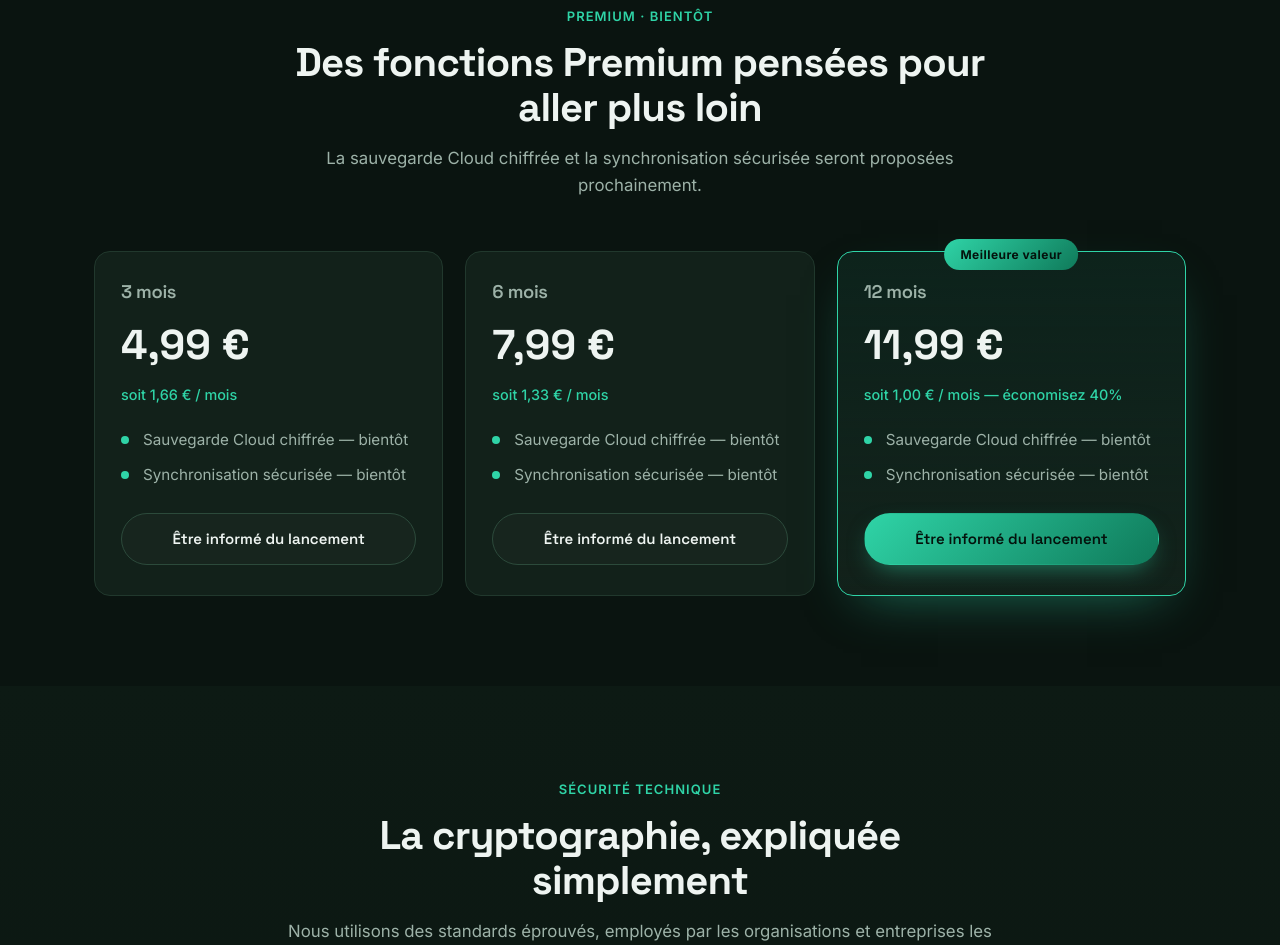
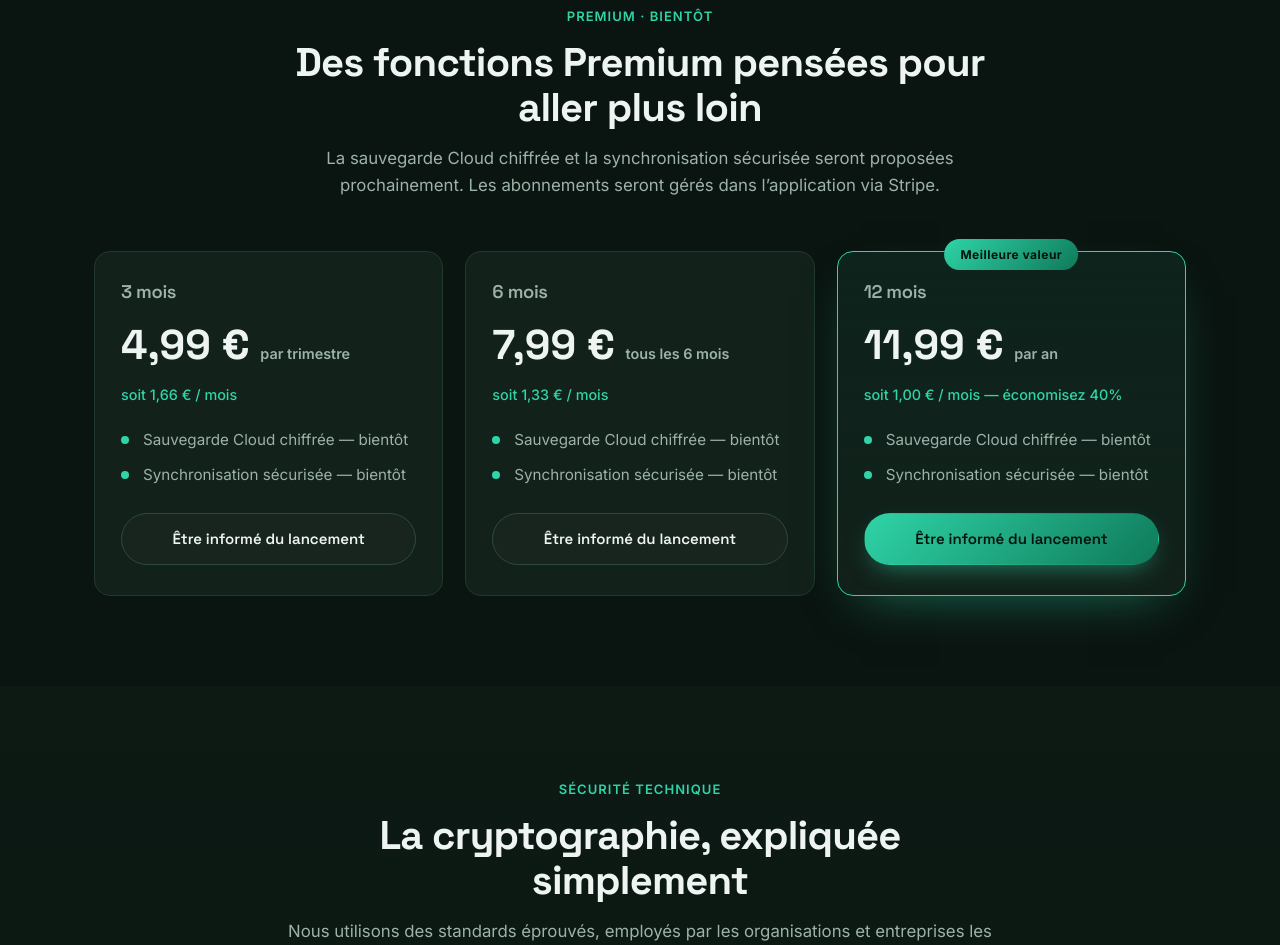
Before and after one commit to webophil/knoxia-landing, a website: page src/index.html in a window 1280 px wide. Shown: the part 3643-4588 px from the top of the page. Drawn offline with Linux system fonts and the light colour scheme.

Commit message:
Préciser les abonnements Premium récurrents

```diff
--- a/src/index.html
+++ b/src/index.html
@@ -207,13 +207,13 @@
         <div class="section-head reveal">
           <span class="kicker">Premium · bientôt</span>
           <h2>Des fonctions Premium pensées pour aller plus loin</h2>
-          <p class="section-lead">La sauvegarde Cloud chiffrée et la synchronisation sécurisée seront proposées prochainement.</p>
+          <p class="section-lead">La sauvegarde Cloud chiffrée et la synchronisation sécurisée seront proposées prochainement. Les abonnements seront gérés dans l’application via Stripe.</p>
         </div>
 
         <div class="price-grid">
           <article class="price-card reveal">
             <h3>3 mois</h3>
-            <p class="price-amount">4,99 €</p>
+            <p class="price-amount">4,99 € <span>par trimestre</span></p>
             <p class="price-per">soit 1,66 € / mois</p>
             <ul class="price-feats">
               <li>Sauvegarde Cloud chiffrée — bientôt</li>
@@ -224,7 +224,7 @@
 
           <article class="price-card reveal">
             <h3>6 mois</h3>
-            <p class="price-amount">7,99 €</p>
+            <p class="price-amount">7,99 € <span>tous les 6 mois</span></p>
             <p class="price-per">soit 1,33 € / mois</p>
             <ul class="price-feats">
               <li>Sauvegarde Cloud chiffrée — bientôt</li>
@@ -236,7 +236,7 @@
           <article class="price-card price-best reveal">
             <span class="best-flag">Meilleure valeur</span>
             <h3>12 mois</h3>
-            <p class="price-amount">11,99 €</p>
+            <p class="price-amount">11,99 € <span>par an</span></p>
             <p class="price-per">soit 1,00 € / mois — économisez 40%</p>
             <ul class="price-feats">
               <li>Sauvegarde Cloud chiffrée — bientôt</li>
```
